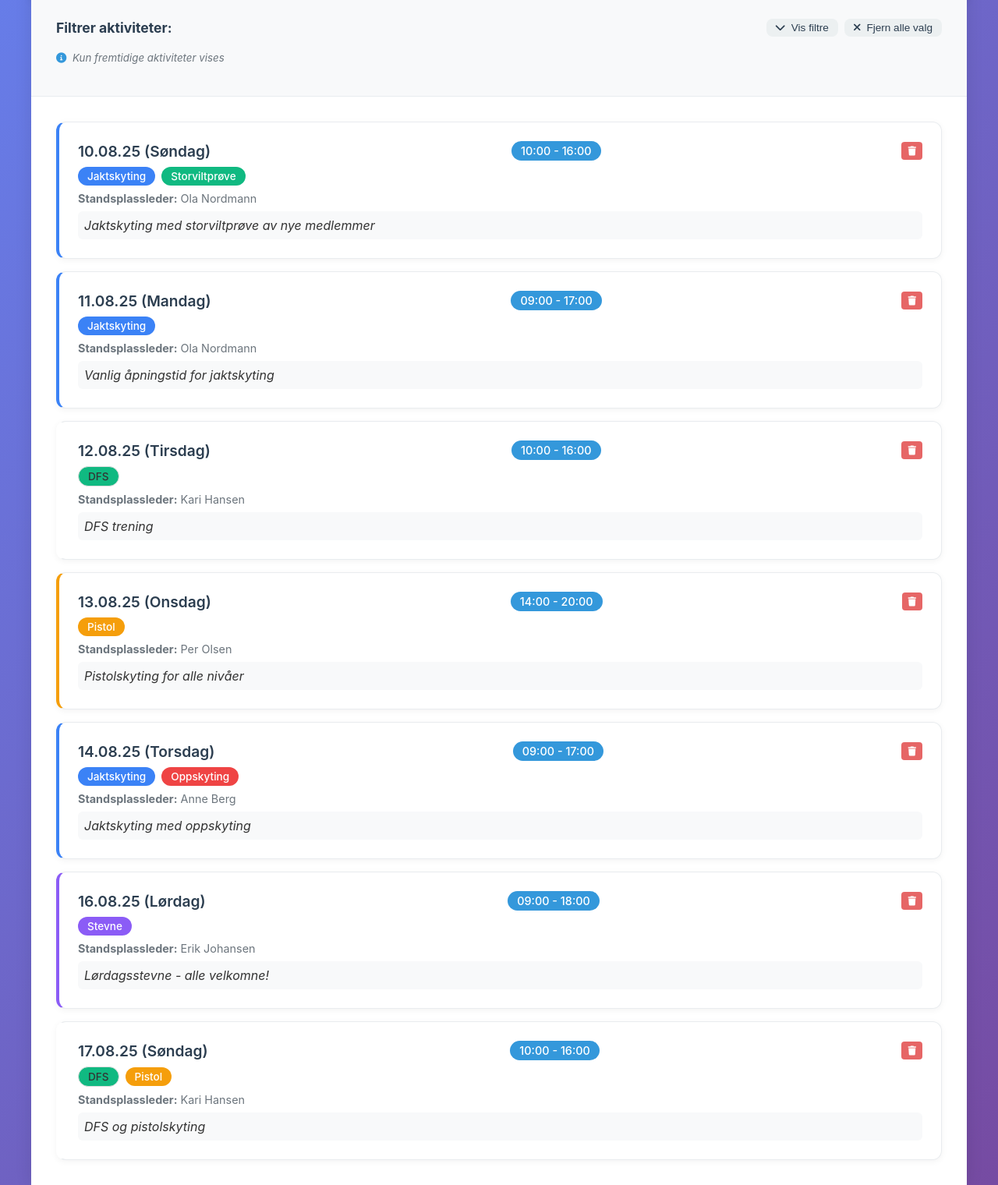
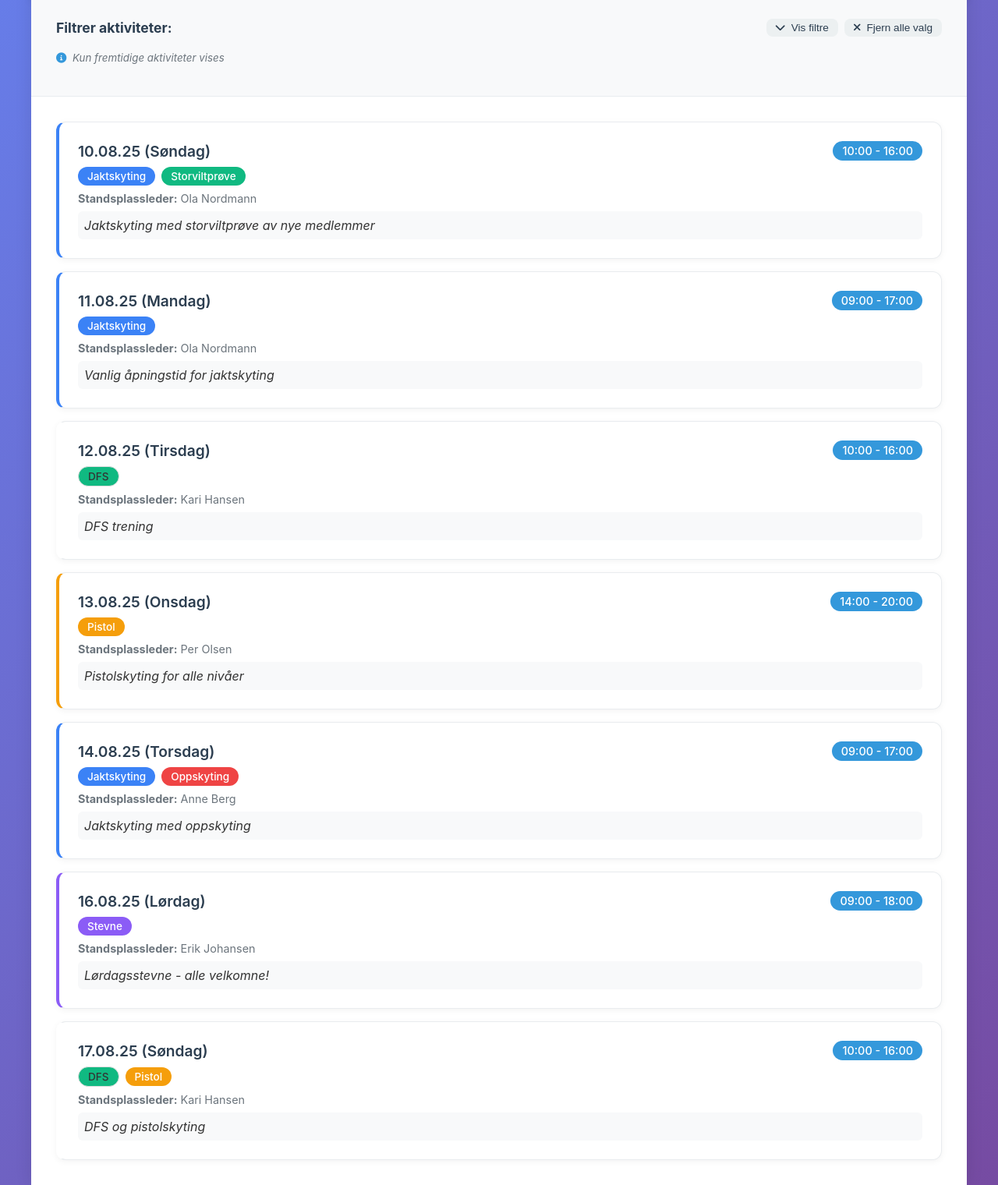
Before and after one commit to thenninge/loscal, a Flask app: page / in a window 1280 px wide. Shown: the part 72-1592 px from the top of the page at 78% size. Run offline with Flask 3, Linux system fonts and the light colour scheme; data that the repository does not hold is empty.

Commit message:
Fikset delete-knapp: Kun vises i admin mode, sirkulær design, bedre plassering

```diff
--- a/static/script.js
+++ b/static/script.js
@@ -434,14 +434,19 @@ function createListItem(item) {
         `<span class="activity-badge ${activity}" style="background-color: ${item.colors[index]}">${activity}</span>`
     ).join('');
 
+    // Only show delete button in admin mode
+    const deleteButton = adminMode ? `
+        <button class="delete-btn" onclick="deleteActivityById('${item.id}')" title="Slett aktivitet">
+            <i class="fas fa-trash"></i>
+        </button>
+    ` : '';
+
     return `
         <div class="list-item ${item.activities[0]}" data-id="${item.id}">
             <div class="item-header">
                 <div class="item-date">${formattedDate} (${item.dayOfWeek})</div>
                 <div class="item-time">${item.startTime} - ${item.endTime}</div>
-                <button class="delete-btn" onclick="deleteActivityById('${item.id}')" title="Slett aktivitet">
-                    <i class="fas fa-trash"></i>
-                </button>
+                ${deleteButton}
             </div>
             <div class="item-activity">
                 ${activityBadges}
@@ -657,6 +662,9 @@ function updateUIForAdminMode() {
         adminBtn.innerHTML = '<i class="fas fa-cog"></i>';
         removeEditableActivities();
     }
+
+    // Re-render list to show/hide delete buttons
+    renderList();
 }
 
 function makeActivitiesEditable() {
--- a/static/styles.css
+++ b/static/styles.css
@@ -378,18 +378,21 @@ body {
     background: #dc2626;
     color: white;
     border: none;
-    border-radius: 4px;
-    padding: 0.25rem 0.5rem;
+    border-radius: 50%;
+    width: 32px;
+    height: 32px;
     cursor: pointer;
     font-size: 0.8rem;
     transition: all 0.2s ease;
-    opacity: 0.7;
+    display: flex;
+    align-items: center;
+    justify-content: center;
+    margin-left: 0.5rem;
 }
 
 .delete-btn:hover {
     background: #b91c1c;
-    opacity: 1;
-    transform: scale(1.05);
+    transform: scale(1.1);
 }
 
 .delete-btn i {
```
